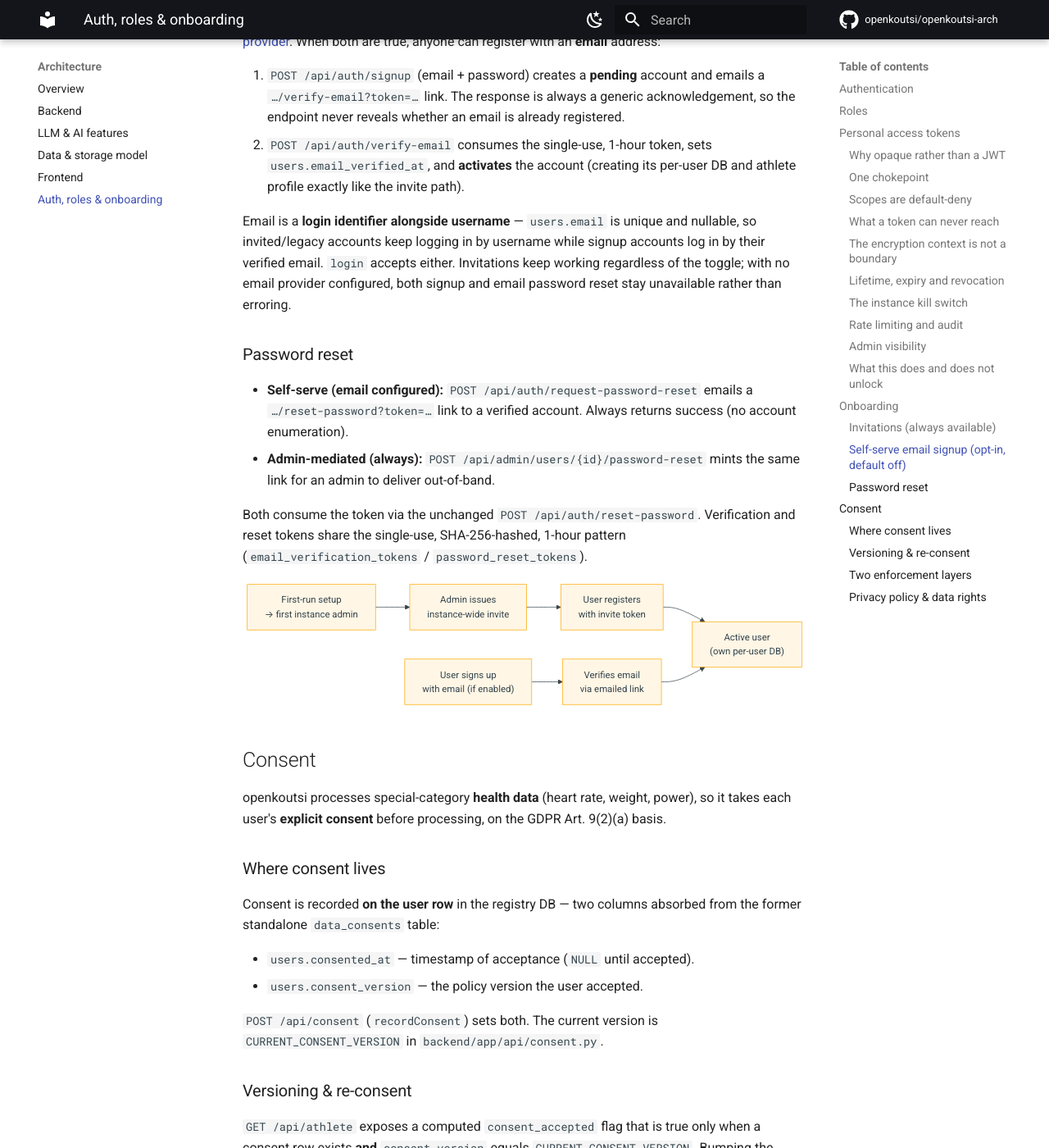
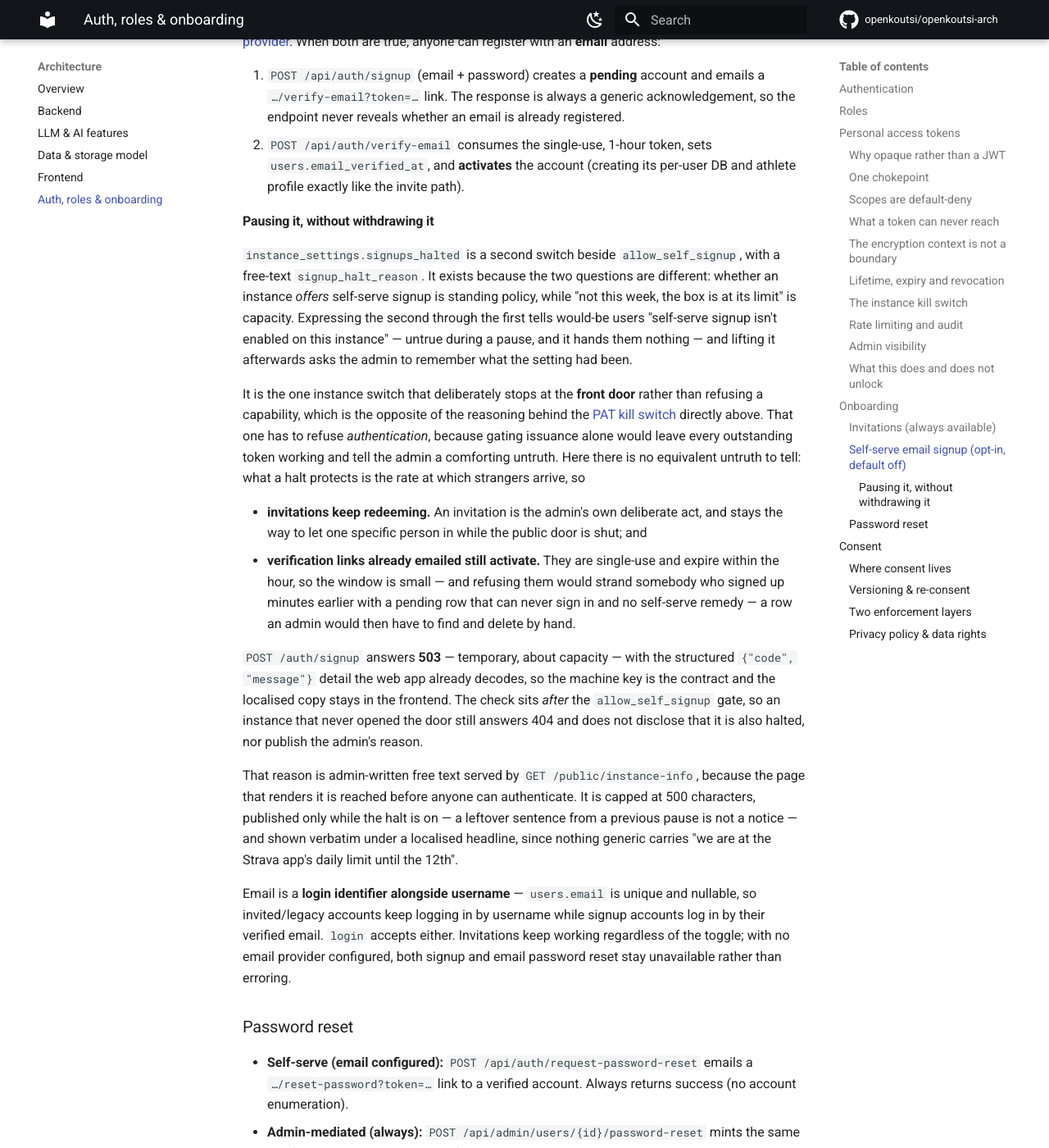
Before and after one commit to openkoutsi/openkoutsi-arch, an MkDocs documentation site: the page built from docs/architecture/auth.md, in a window 1280 px wide and 1400 px high, scrolled down 6764 px. Shown: the whole window at 82% size. Built offline with MkDocs 1.6.1 and Material for MkDocs 9.7.7, drawn with Linux system fonts in a browser that asks for light colours; comment, search, counter and statistics services are not loaded.

Commit message:
Record why the signup halt stops at the front door
The switch that pauses self-serve signup is the one instance gate that
deliberately refuses an entry point rather than a capability — the exact
opposite of the PAT kill switch documented a few sections above, which has
to refuse authentication or it tells the admin a comforting untruth.

That inversion is the part a later reader will want explained, so the new
section leads with it: invitations keep redeeming because an invitation is
the admin's own act, and emailed verification links still activate because
refusing them strands somebody who signed up minutes earlier.

Also records why it is a second column rather than a flipped
allow_self_signup, and that the admin's reason is served unauthenticated
because the page rendering it is reached before anyone can log in.

Co-Authored-By: Claude Opus 5 <noreply@anthropic.com>
Claude-Session: https://claude.ai/code/session_015mZWdWQid9VYhA32w97uGV

```diff
--- a/docs/architecture/auth.md
+++ b/docs/architecture/auth.md
@@ -250,6 +250,42 @@ configured [email provider](overview.md). When both are true, anyone can registe
    `users.email_verified_at`, and **activates** the account (creating its per-user DB and
    athlete profile exactly like the invite path).
 
+#### Pausing it, without withdrawing it
+
+`instance_settings.signups_halted` is a second switch beside `allow_self_signup`, with a
+free-text `signup_halt_reason`. It exists because the two questions are different:
+whether an instance *offers* self-serve signup is standing policy, while "not this week,
+the box is at its limit" is capacity. Expressing the second through the first tells
+would-be users "self-serve signup isn't enabled on this instance" — untrue during a pause,
+and it hands them nothing — and lifting it afterwards asks the admin to remember what the
+setting had been.
+
+It is the one instance switch that deliberately stops at the **front door** rather than
+refusing a capability, which is the opposite of the reasoning behind the [PAT kill
+switch](#the-instance-kill-switch) directly above. That one has to refuse *authentication*,
+because gating issuance alone would leave every outstanding token working and tell the admin
+a comforting untruth. Here there is no equivalent untruth to tell: what a halt protects is
+the rate at which strangers arrive, so
+
+- **invitations keep redeeming.** An invitation is the admin's own deliberate act, and stays
+  the way to let one specific person in while the public door is shut; and
+- **verification links already emailed still activate.** They are single-use and expire
+  within the hour, so the window is small — and refusing them would strand somebody who
+  signed up minutes earlier with a pending row that can never sign in and no self-serve
+  remedy — a row an admin would then have to find and delete by hand.
+
+`POST /auth/signup` answers **503** — temporary, about capacity — with the structured
+`{"code", "message"}` detail the web app already decodes, so the machine key is the contract
+and the localised copy stays in the frontend. The check sits *after* the `allow_self_signup`
+gate, so an instance that never opened the door still answers 404 and does not disclose that
+it is also halted, nor publish the admin's reason.
+
+That reason is admin-written free text served by `GET /public/instance-info`, because the
+page that renders it is reached before anyone can authenticate. It is capped at 500
+characters, published only while the halt is on — a leftover sentence from a previous pause
+is not a notice — and shown verbatim under a localised headline, since nothing generic
+carries "we are at the Strava app's daily limit until the 12th".
+
 Email is a **login identifier alongside username** — `users.email` is unique and nullable,
 so invited/legacy accounts keep logging in by username while signup accounts log in by their
 verified email. `login` accepts either. Invitations keep working regardless of the toggle;
```
Also changed, not shown: docs/api/index.md (+5 -1 lines), docs/version-history.md (+6 -0 lines).
